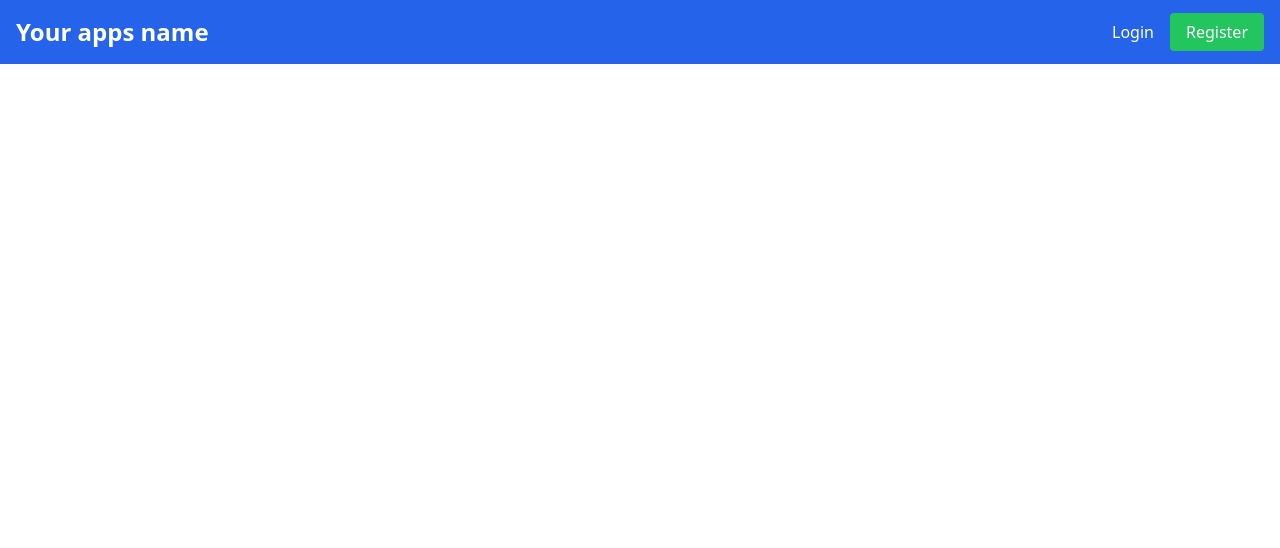
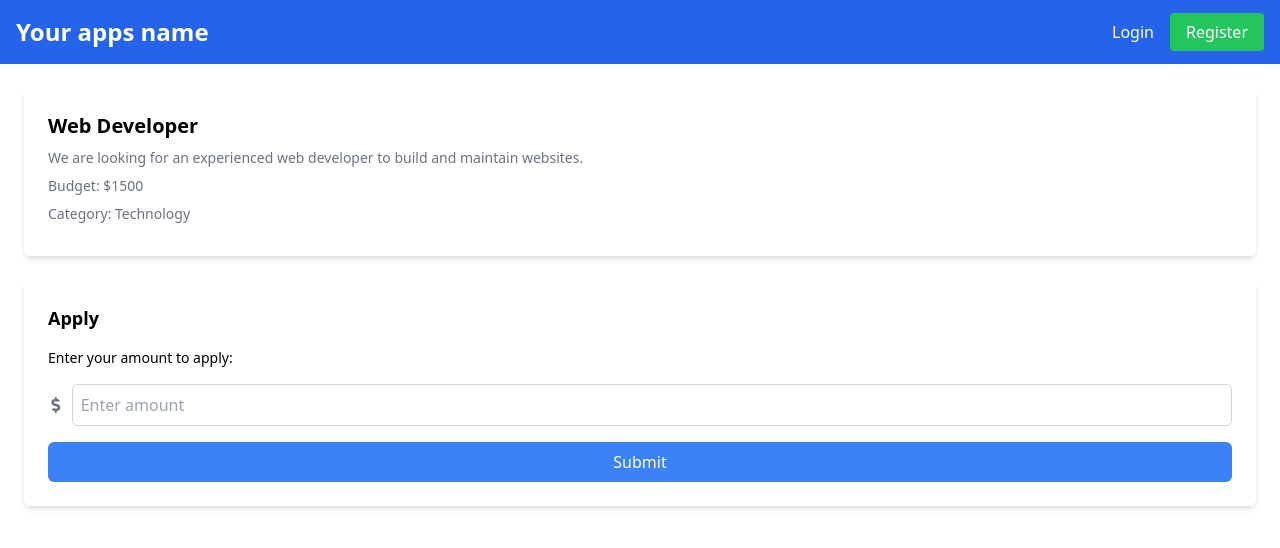
Before and after one commit to Naighu/freelance-app, a React (Create React App) app in the folder frontend/: page /apply in a window 1280 px wide. Shown: the top 548 px of the page. Built offline with nearby package versions, Linux system fonts and the light colour scheme; no server answers.

Commit message:
Sub Task 5.1: Created a form component for adding bids

```diff
--- a/frontend/src/App.js
+++ b/frontend/src/App.js
@@ -6,6 +6,7 @@ import Register from './pages/auth/Register';
 import Profile from './pages/profile/Profile';
 import WorkList  from './pages/client/WorkList';
 import PostWorkForm from './components/client/PostWorkForm';
+import ApplyWorkPage from './pages/worker/ApplyWork';
 function App() {
 
   return (
@@ -17,6 +18,8 @@ function App() {
         <Route path="/profile" element={<Profile />} />
         <Route path="/post-work" element={<PostWorkForm/>} />
         <Route path="/" element={<WorkList />} />
+        <Route path="/apply" element={<ApplyWorkPage />} />
+
       </Routes>
     </Router>
   );
--- /dev/null
+++ b/frontend/src/pages/worker/ApplyWork.jsx
@@ -0,0 +1,66 @@
+import React, { useState } from 'react';
+import { FaDollarSign } from 'react-icons/fa';
+
+const ApplyWorkPage = () => {
+  const [applicationAmount, setApplicationAmount] = useState('');
+
+  const job = {
+    title: "Web Developer",
+    description: "We are looking for an experienced web developer to build and maintain websites.",
+    budget: 1500, // Budget for the job
+    category: "Technology"
+  };
+
+  // Handle form submission
+  const handleApply = () => {
+    if (!applicationAmount) {
+      alert("Please enter an amount.");
+    }else if(applicationAmount < 0){
+        alert("Invalid amount");
+    }else if(applicationAmount > job.budget) {
+        alert(`Amount should be <= ${job.budget}`);
+    }else {
+      console.log(`Applied with amount: $${applicationAmount}`);
+      // You could also make an API call here to submit the application
+    }
+  };
+
+  return (
+    <div className="container mx-auto p-6">
+      {/* Job Card */}
+      <div className="bg-white p-6 rounded-md shadow-md mb-6">
+        <h2 className="text-xl font-bold mb-2">{job.title}</h2>
+        <p className="text-sm text-gray-500 mb-2">{job.description}</p>
+        <p className="text-sm text-gray-500 mb-2">Budget: ${job.budget}</p>
+        <p className="text-sm text-gray-500 mb-2">Category: {job.category}</p>
+      </div>
+
+      {/* Apply Section */}
+      <div className="bg-white p-6 rounded-md shadow-md">
+        <h3 className="text-lg font-semibold mb-4">Apply</h3>
+        <div className="flex flex-col space-y-4">
+          <label className="text-sm font-medium">Enter your amount to apply:</label>
+          <div className="flex items-center space-x-2">
+            <FaDollarSign className="text-gray-500" />
+            <input
+              type="number"
+              value={applicationAmount}
+              onChange={(e) => setApplicationAmount(e.target.value)}
+              placeholder="Enter amount"
+              className="border border-gray-300 rounded-md p-2 w-full"
+            />
+          </div>
+
+          <button
+            onClick={handleApply}
+            className="bg-blue-500 text-white py-2 px-4 rounded-md hover:bg-blue-600"
+          >
+            Submit
+          </button>
+        </div>
+      </div>
+    </div>
+  );
+};
+
+export default ApplyWorkPage;
```
